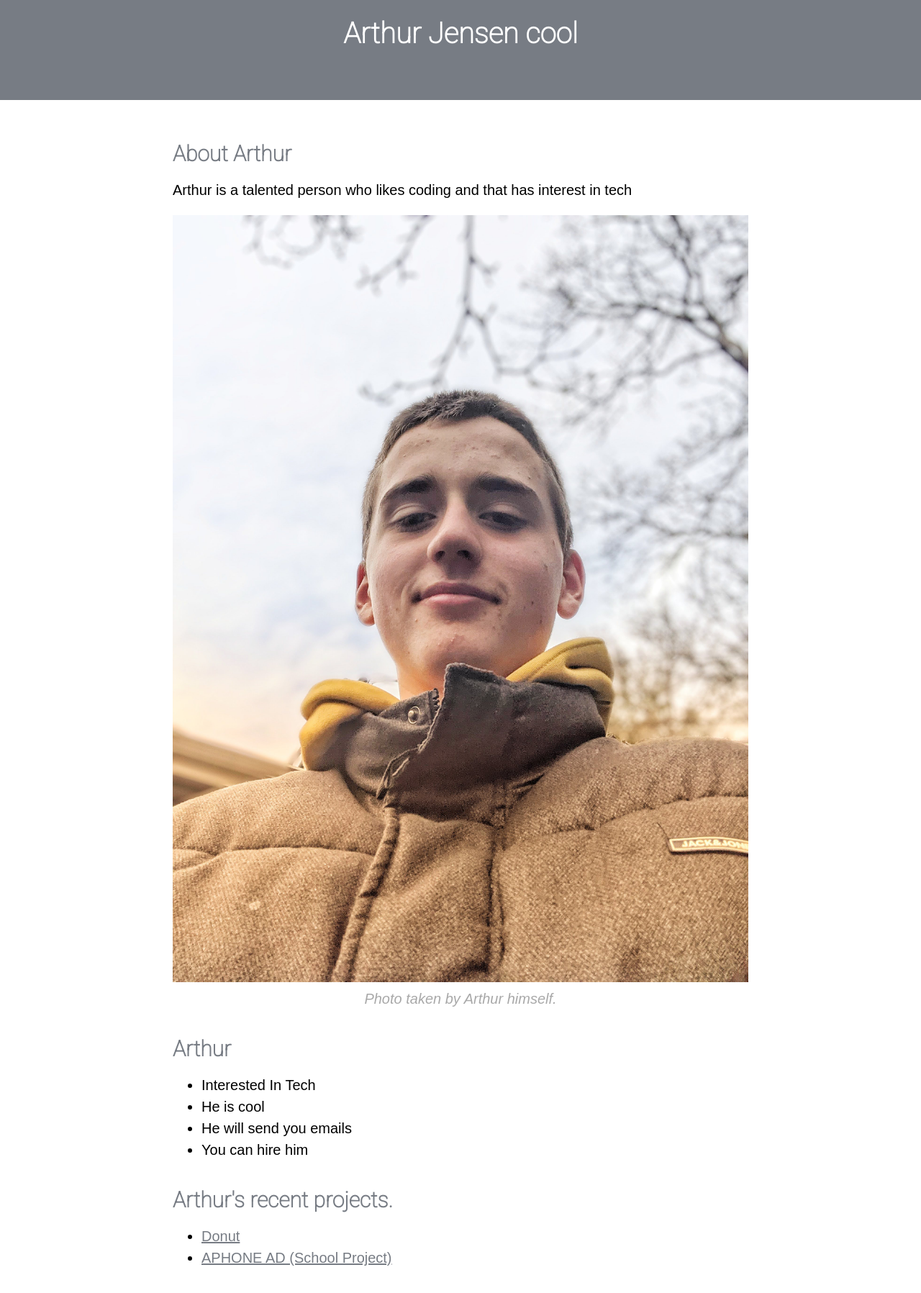
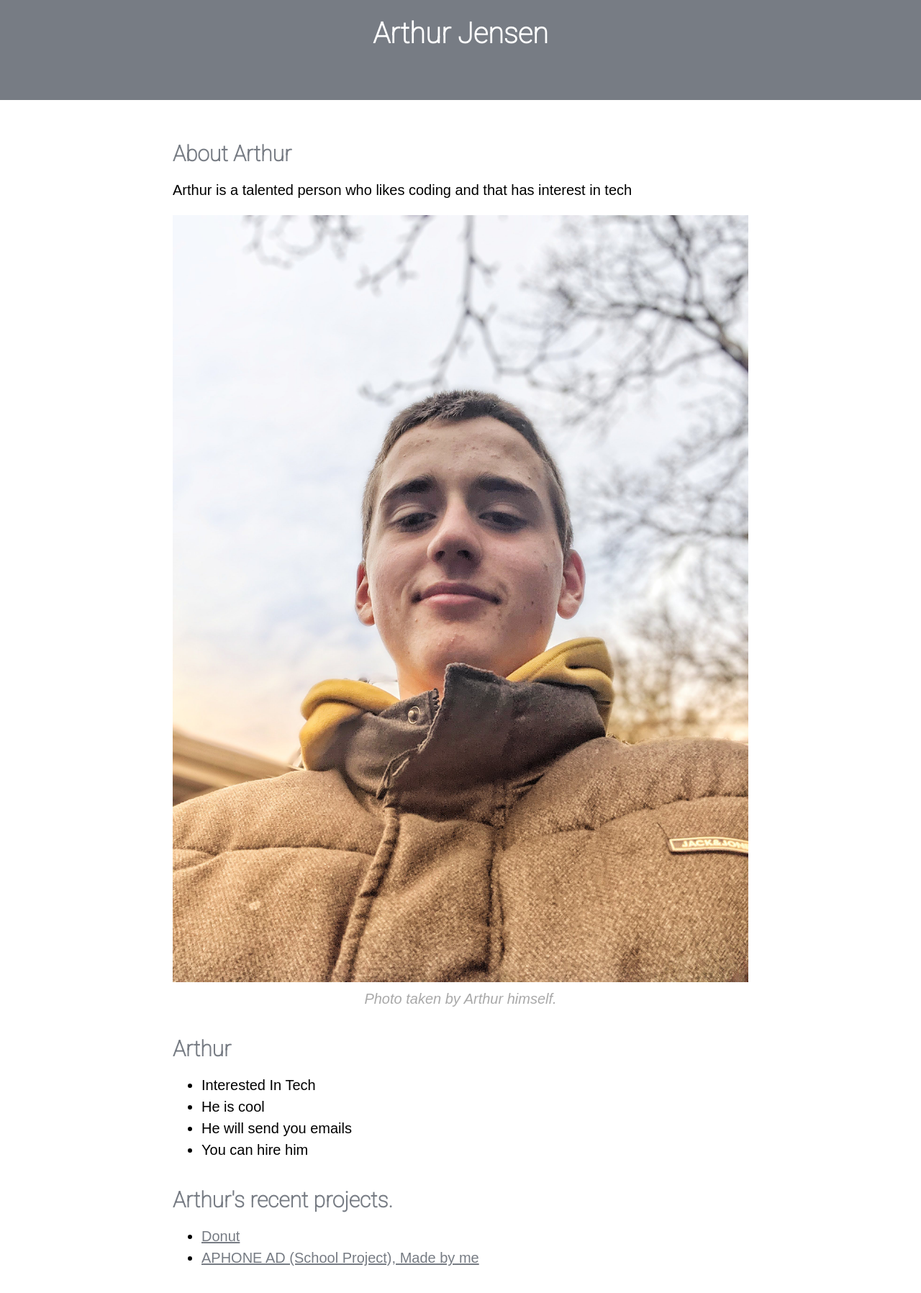
Before and after one commit to ArthurJensen/Arthur-Coding, a plain HTML site: page index.html in a window 1280 px wide. Shown: the part 363-2160 px from the top of the page at 72% size. Drawn offline with Linux system fonts and the light colour scheme.

Commit message:
Updated School

```diff
--- a/index.html
+++ b/index.html
@@ -20,7 +20,7 @@
 <header>
 
 <img src="arthurjensenporiflophoto.jpg">
-<h1>Arthur Jensen cool</h1>
+<h1>Arthur Jensen</h1>
 
 </header>
 
@@ -41,7 +41,7 @@
 <ul>
 
 <li><a href="https://www.youtube.com/watch?v=NyJWoyVx_XI&list=PLjEaoINr3zgEq0u2MzVgAaHEBt--xLB6U&ab_channel=BlenderGuru">Donut</a></il>
-<li><a href="https://imgur.com/a/Ih6olu9">APHONE AD (School Project)</a></il>
+<li><a href="https://imgur.com/a/Ih6olu9">APHONE AD (School Project), Made by me</a></il>
 
 </ul>
 
```
